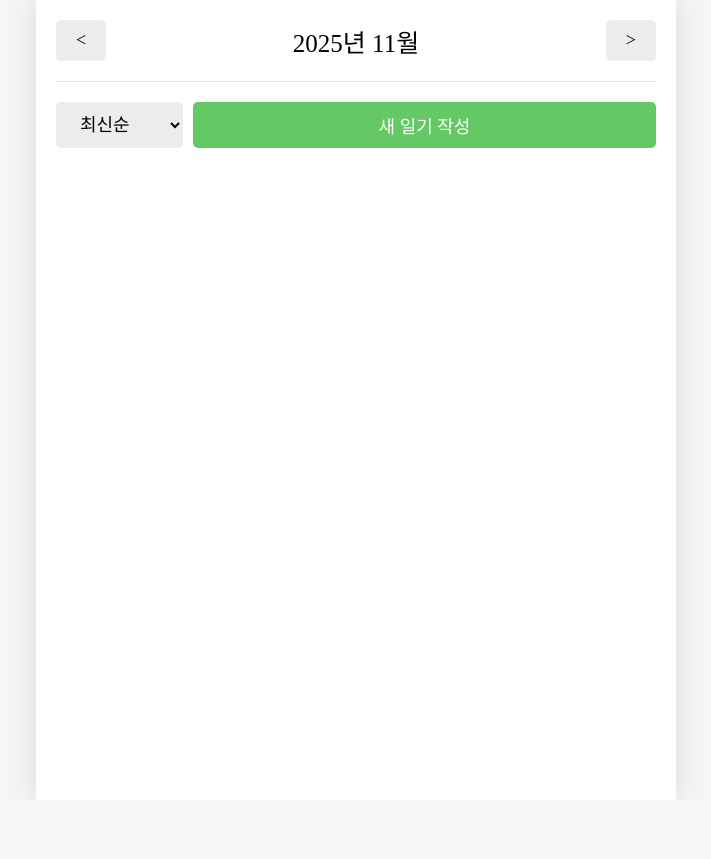
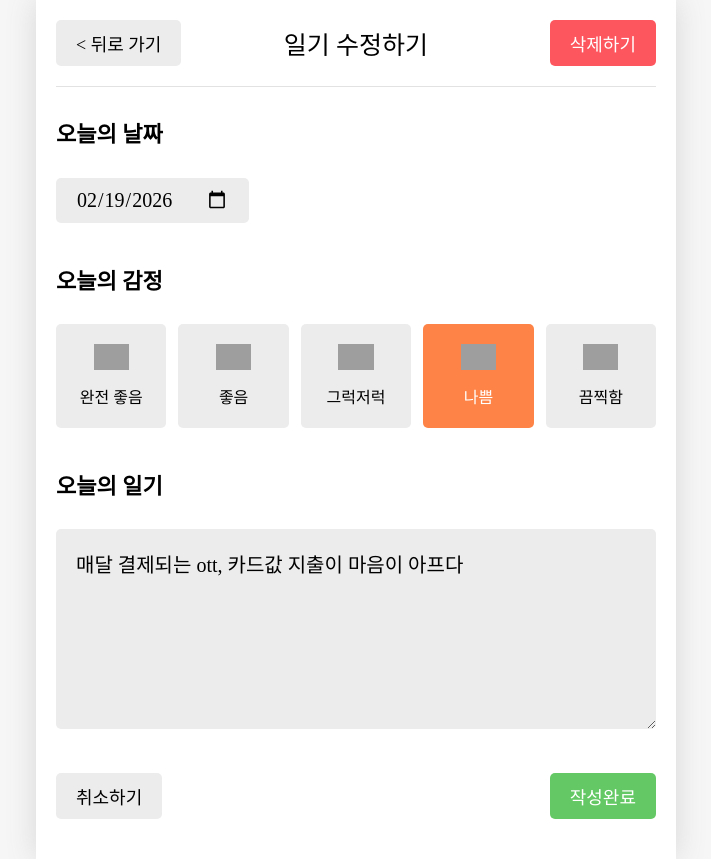
Before and after one commit to guiyoung2/emotionDiary, a React (Vite) app: page /edit/1 in a window 1280 px wide. Before the commit this address led to /. Shown: the whole page, without its empty margins (284-995 px from the left). Before the commit the page ends 800 px from the top, so only its background shows below. Built offline with nearby package versions, Linux system fonts and the light colour scheme; grey boxes are pictures that could not be loaded; a web font is replaced by a local one.

Commit message:
fix. 스크린샷을 위한 임시 mock 데이터 추가

```diff
--- a/src/App.tsx
+++ b/src/App.tsx
@@ -47,6 +47,28 @@ export const DiaryDispatchContext = createContext<DiaryDispatch | undefined>(
   undefined
 );
 
+const tempDiaryData: DiaryItem[] = [
+  {
+    id: 1,
+    createdDate: String(new Date(2026, 1, 19).getTime()),
+    emotionId: 4,
+    content: "매달 결제되는 ott, 카드값 지출이 마음이 아프다",
+  },
+  {
+    id: 2,
+    createdDate: String(new Date(2026, 1, 24).getTime()),
+    emotionId: 3,
+    content:
+      "넥스트, 리액트를 잘 하려면 근본인 자바스크립트부터 꼼꼼히 공부해야겠다",
+  },
+  {
+    id: 3,
+    createdDate: String(new Date(2026, 1, 26).getTime()),
+    emotionId: 1,
+    content: "오늘 새로운 회사에서 면접 제의가 왔다!",
+  },
+];
+
 function App() {
   const [isLoading, setIsLoading] = useState(true);
   const [data, dispatch] = useReducer(reducer, []);
@@ -55,6 +77,12 @@ function App() {
   useEffect(() => {
     const storedData = localStorage.getItem("diary");
     if (!storedData) {
+      idRef.current = tempDiaryData.length + 1;
+      localStorage.setItem("diary", JSON.stringify(tempDiaryData));
+      dispatch({
+        type: "INIT",
+        data: tempDiaryData,
+      });
       setIsLoading(false);
       return;
     }
```
